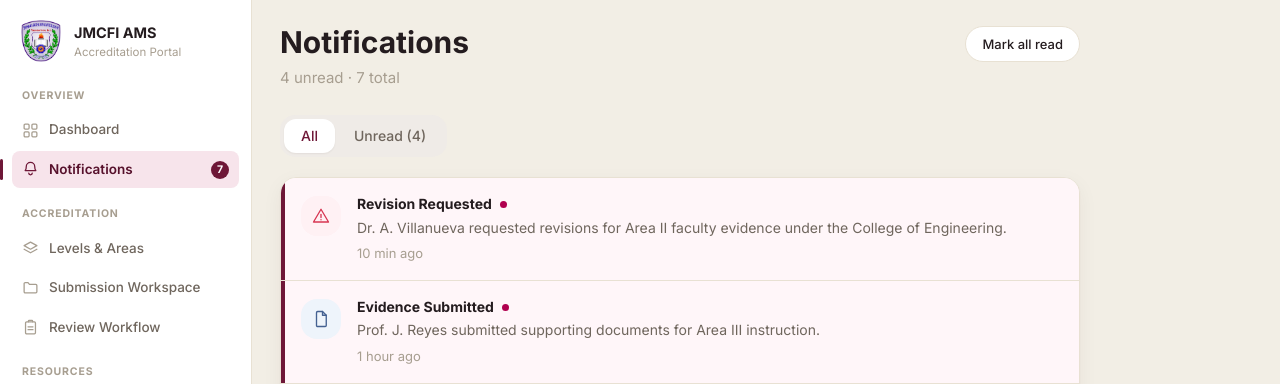
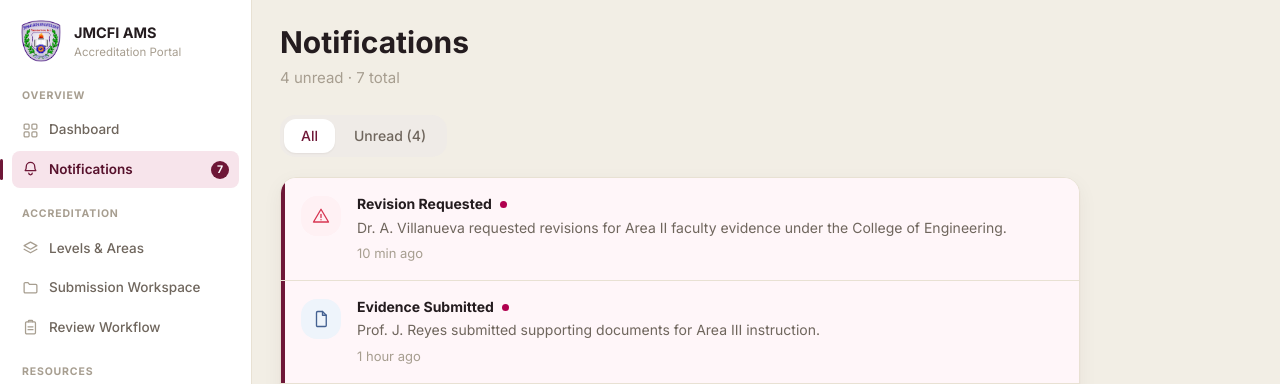
Before and after one commit to Ashhh02/accreditation_management_system, a Django app: page /notifications/ in a window 1280 px wide. Shown: the top 384 px of the page. Run offline with Django 5.2, Linux system fonts and the light colour scheme.

Commit message:
remove mark all read button

```diff
--- a/core/templates/core/notifications.html
+++ b/core/templates/core/notifications.html
@@ -12,8 +12,6 @@
         <h1>{{ page_title }}</h1>
         <p class="content-meta">{{ unread_total }} unread · {{ total_notifications }} total</p>
       </div>
-
-      <button type="button" class="btn btn-outline mark-read-btn">Mark all read</button>
     </div>
 
     <div class="notification-filters">
--- a/static/css/notifications.css
+++ b/static/css/notifications.css
@@ -20,15 +20,6 @@
 .notifications-header .content-meta {
   margin-top: 8px;
   font-size: 15px;
-}
-
-.mark-read-btn {
-  min-height: 36px;
-  padding: 8px 16px;
-  background: var(--color-surface);
-  border-color: var(--color-border);
-  color: var(--color-text);
-  font-weight: 500;
 }
 
 .notification-shell {
```
